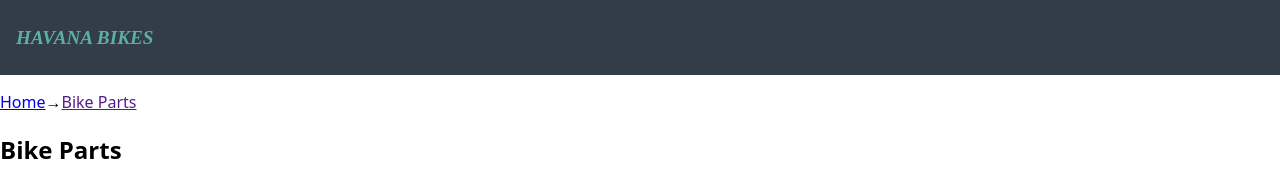
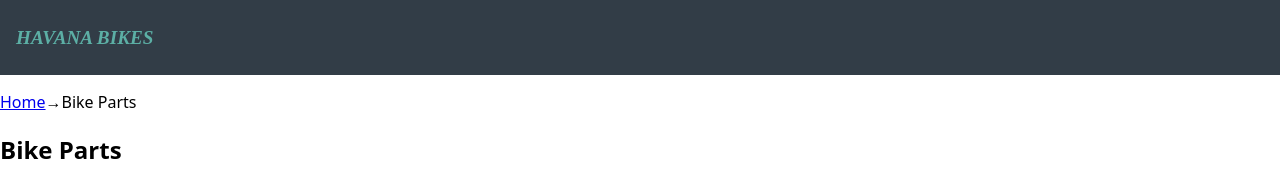
Before and after one commit to YuriPadilla/capstone-project-havana-bikes, a Next.js app: page /BikeParts in a window 1280 px wide. Shown: the top 181 px of the page. Built offline with nearby package versions, Linux system fonts and the light colour scheme.

Commit message:
add component BikePartsPreview to page Home

```diff
--- a/pages/BikeParts/index.js
+++ b/pages/BikeParts/index.js
@@ -7,7 +7,7 @@ export default function BikeParts() {
     <>
       <Header />
       <p>
-        <Link href="/">Home</Link>→<Link href="">Bike Parts</Link>
+        <Link href="/">Home</Link>→Bike Parts
       </p>
       <BikePartsList />
     </>
--- a/pages/index.js
+++ b/pages/index.js
@@ -1,7 +1,9 @@
+import Header from "../components/Header";
 import PriceInfo from "../components/PriceInfo";
 import BikesPreview from "../components/BikesPreview";
 import { bikes } from "../lib/bikes.js";
-import Header from "../components/Header";
+import BikePartsPreview from "../components/BikePartsPreview";
+import { bikeParts } from "../lib/bikeParts";
 import ContactInfo from "../components/ContactInfo";
 
 export default function HomePage() {
@@ -11,6 +13,7 @@ export default function HomePage() {
       <p>Home</p>
       <PriceInfo />
       <BikesPreview bikes={bikes} />
+      <BikePartsPreview bikeParts={bikeParts} />
       <ContactInfo />
     </>
   );
```
